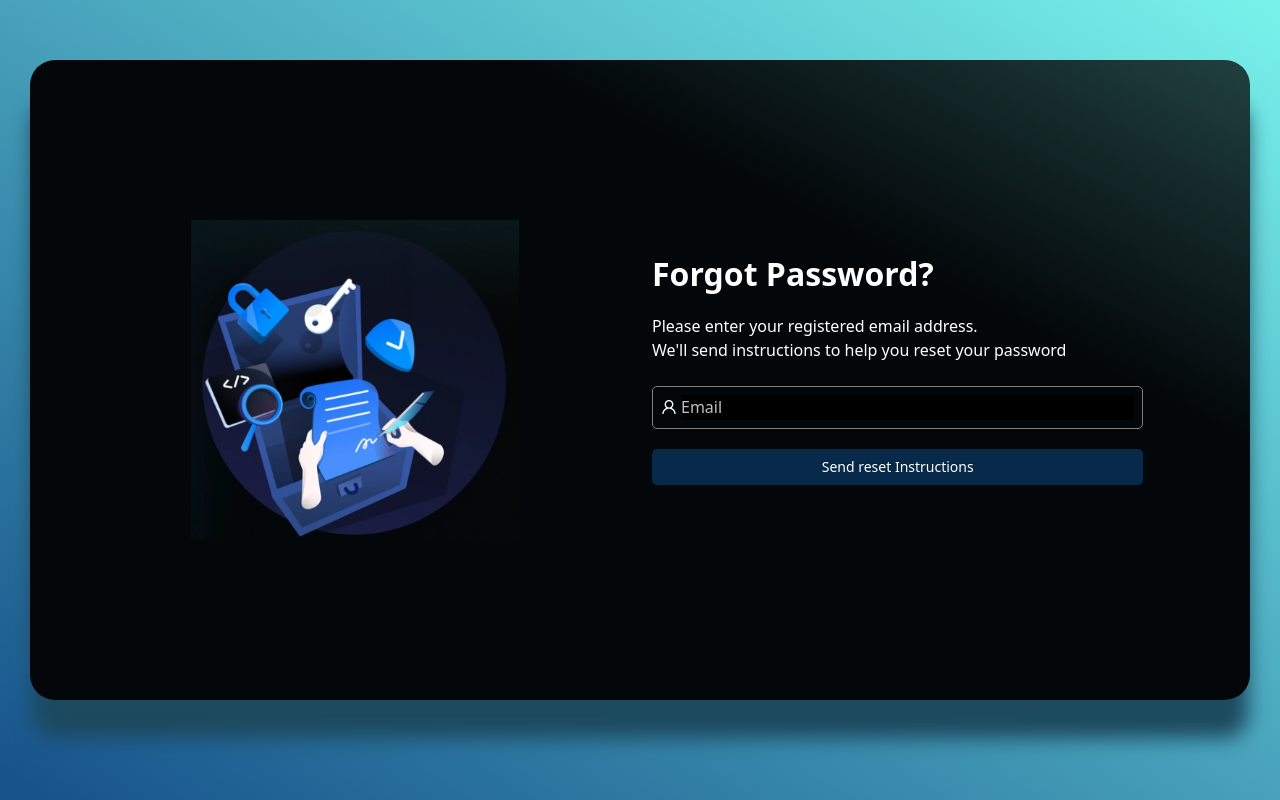
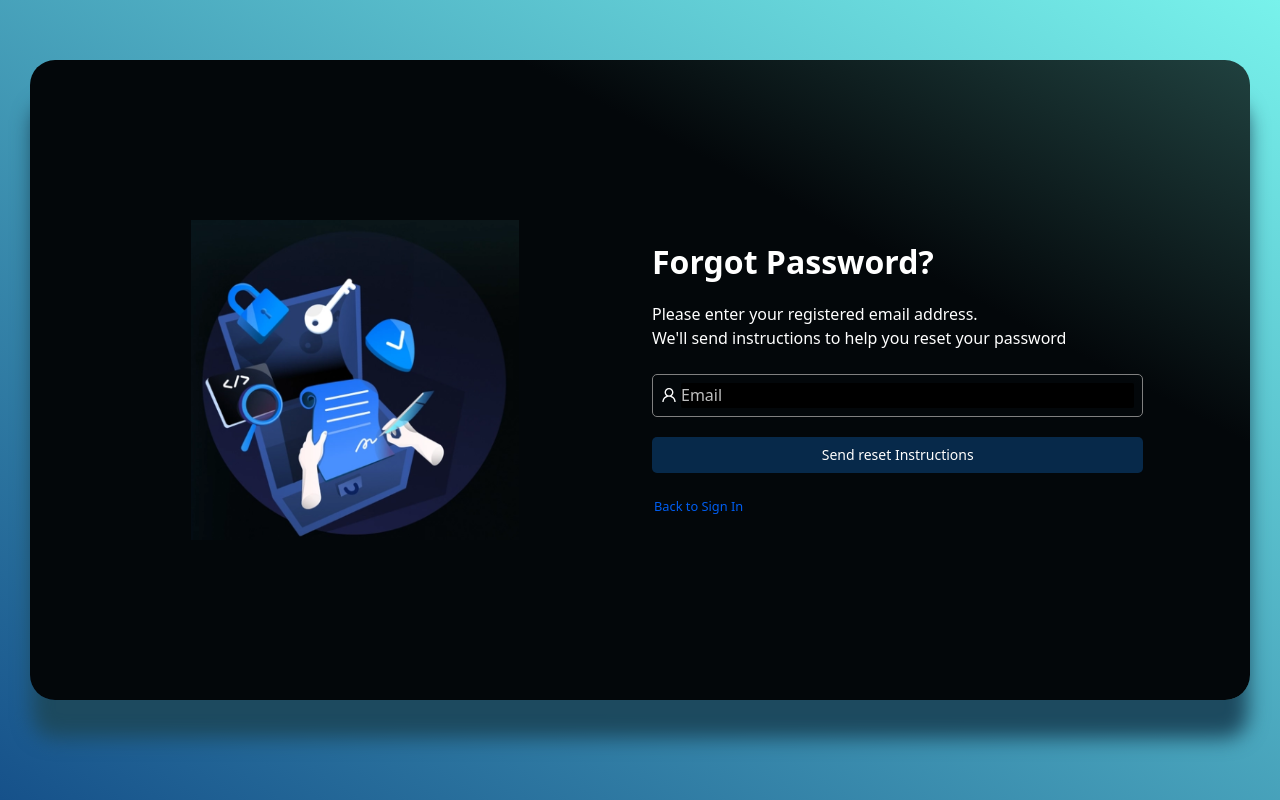
Before and after one commit to RenishIs/assets-frontend, a React (Create React App) app: page /user/forgot-password in a window 1280 px wide. Built offline with nearby package versions, Linux system fonts and the light colour scheme; no server answers.

Commit message:
bug fix 133 Sign in: Change the Forgot password's place

```diff
--- a/src/Pages/ForgotPassword/index.tsx
+++ b/src/Pages/ForgotPassword/index.tsx
@@ -8,15 +8,16 @@ import AuthLayout from "../../Components/AuthLayout";
 import { RESET_PASSWORD_LINK } from "../../gql/Mutation/Auth";
 import openNotificationWithIcon from "../../Helper/Notification";
 import AuthLoader from "../../Components/UI/AuthLoader";
+import { Link } from "react-router-dom";
 
 const ForgotPassword = () => {
 
-    const initialState ={email : ''}
-	const [sendResetPasswordLink,{ data,error, loading }] = useMutation(RESET_PASSWORD_LINK);
+    const initialState = { email: '' }
+    const [sendResetPasswordLink, { data, error, loading }] = useMutation(RESET_PASSWORD_LINK);
 
     const onFinish = (values: object) => {
         sendResetPasswordLink({
-			variables:values,
+            variables: values,
         });
     }
 
@@ -24,20 +25,21 @@ const ForgotPassword = () => {
         openNotificationWithIcon('forgotPassword', 'success', "Reset password link is sent to your registered e-mail id")
 
     }
-	if(error){
+    if (error) {
         openNotificationWithIcon('forgotPassword', 'error', error.message)
     }
     return (
         <AuthLayout headerText="Forgot Password?">
-            <p className="auth-sub-heading">Please enter your registered email address.<br/>We'll send instructions to help you reset your password</p>
+            <p className="auth-sub-heading">Please enter your registered email address.<br />We'll send instructions to help you reset your password</p>
             <Formik initialValues={initialState} validationSchema={forgotPasswordValidations} onSubmit={(values) => onFinish(values)}>
                 <Form>
                     <div id="authForm">
-                            <TextInput placeholder="Email" label="EMAIL" type="email" id="email" name="email" prefix={<UserOutlined style={{color : 'white'}}/>}/>
+                        <TextInput placeholder="Email" label="EMAIL" type="email" id="email" name="email" prefix={<UserOutlined style={{ color: 'white' }} />} />
                     </div>
-                        <Button type="primary" className="auth-button" htmlType="submit" style={{width:"90%"}}>
-                            { loading ? <AuthLoader /> : 'Send reset Instructions'}
+                    <Button type="primary" className="auth-button" htmlType="submit" style={{ width: "90%" }}>
+                        {loading ? <AuthLoader /> : 'Send reset Instructions'}
                     </Button>
+                    <div> <Link to="/user/signup" className="auth-text-inner">Back to Sign In</Link></div>
                 </Form>
             </Formik>
         </AuthLayout>
```
Lines whose indentation alone changed are shown as unchanged.
